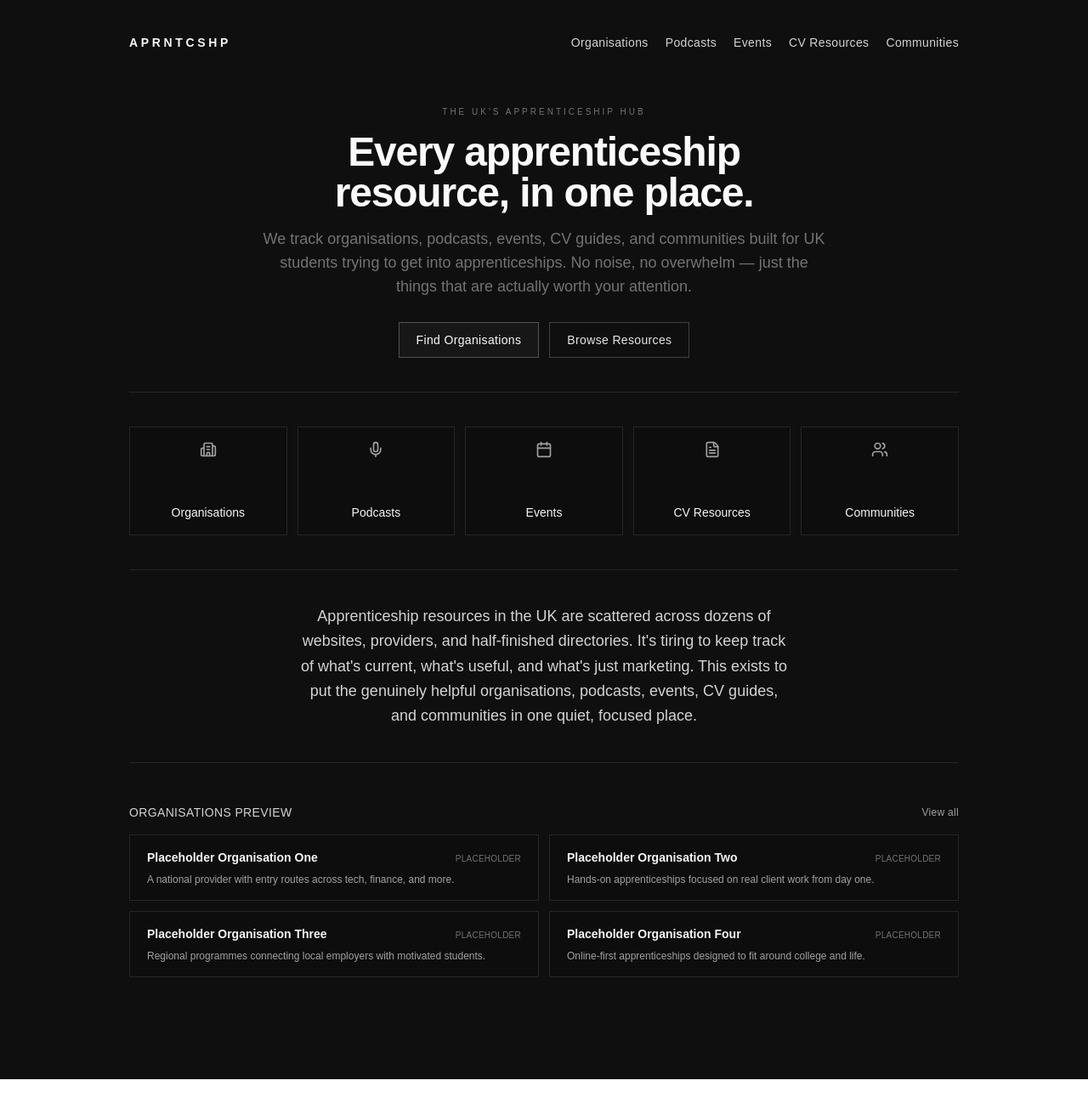
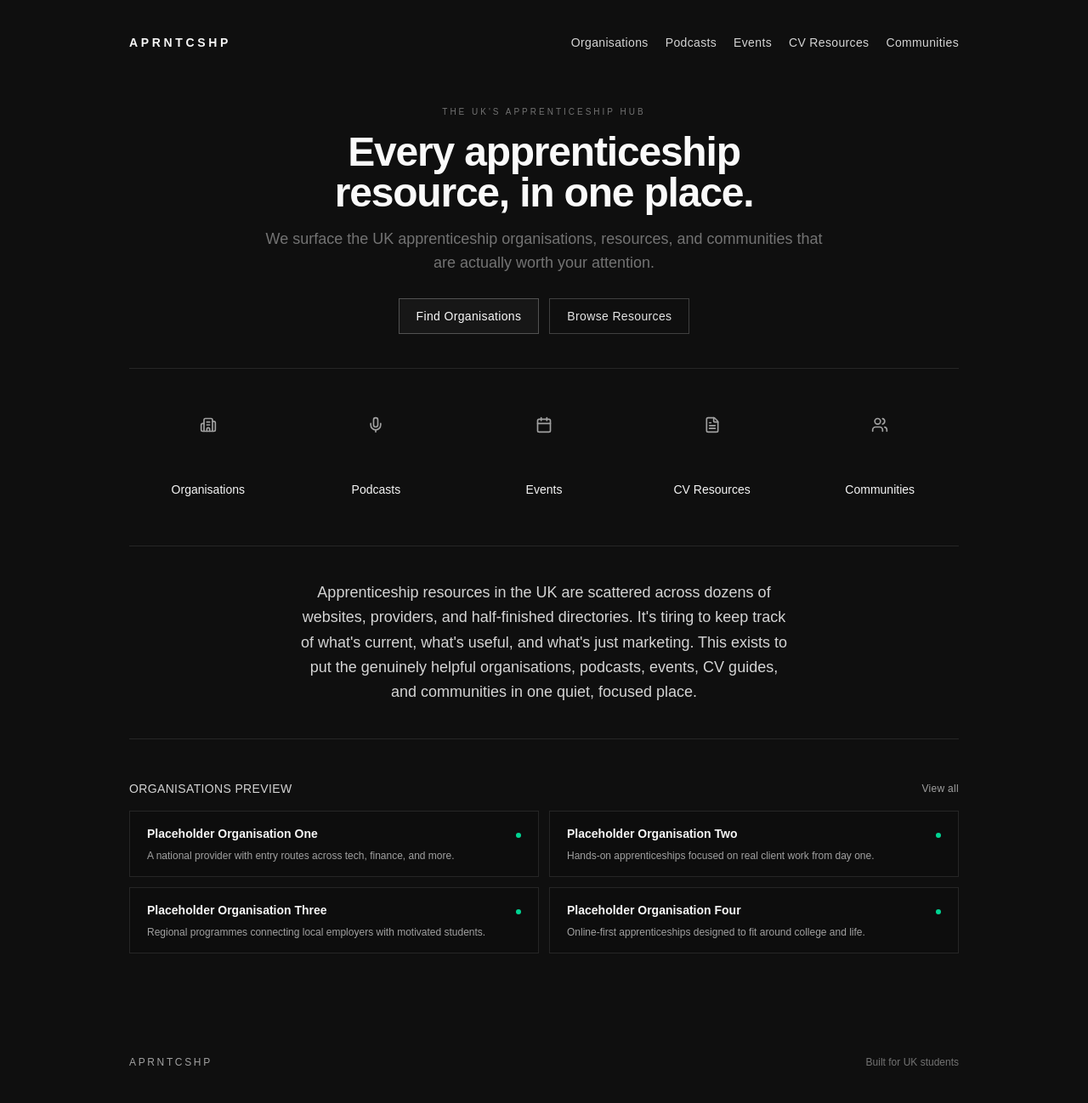
Before and after one commit to NishantBrahmbhatt/aprntcshp, a Next.js app: page / in a window 1280 px wide. Shown: the whole page at 85% size. Before the commit the page ends 1270 px from the top, so only its background shows below. Built offline with nearby package versions, Linux system fonts and the light colour scheme.

Commit message:
landing page final adjustments

```diff
--- a/app/page.tsx
+++ b/app/page.tsx
@@ -63,10 +63,7 @@ function HeroSection() {
           Every apprenticeship resource, in one place.
         </h1>
         <p className="text-sm sm:text-base md:text-lg text-neutral-500">
-          We track organisations, podcasts, events, CV guides, and communities
-          built for UK students trying to get into apprenticeships. No noise,
-          no overwhelm &mdash; just the things that are actually worth your
-          attention.
+          We surface the UK apprenticeship organisations, resources, and communities that are actually worth your attention.
         </p>
       </div>
       <div className="flex flex-wrap justify-center gap-3">
@@ -88,7 +85,7 @@ function SectionsRow() {
         {sectionTiles.map((tile) => (
           <div
             key={tile.label}
-            className="flex flex-col items-center justify-between border border-neutral-800 bg-neutral-950/40 px-3 py-4 text-xs sm:text-sm text-neutral-200 min-h-32"
+            className="flex flex-col items-center justify-between px-3 py-4 text-xs sm:text-sm text-neutral-200 min-h-32 transition-colors hover:bg-neutral-900/40"
           >
             <tile.Icon
               className="h-5 w-5 text-neutral-400 mb-3"
@@ -141,15 +138,24 @@ function OrganisationsPreview() {
               <h3 className="text-sm font-semibold text-neutral-100">
                 {org.name}
               </h3>
-              <span className="text-[10px] uppercase tracking-wide text-neutral-500">
-                Placeholder
-              </span>
+              <span className="inline-flex h-1.5 w-1.5 rounded-full bg-emerald-400" />
             </div>
             <p className="mt-2 text-xs text-neutral-400">{org.blurb}</p>
           </div>
         ))}
       </div>
     </section>
+  );
+}
+
+function Footer() {
+  return (
+    <footer className="mt-10 flex items-center justify-between text-[11px] sm:text-xs text-neutral-500">
+      <span className="tracking-[0.22em] uppercase text-neutral-400">
+        APRNTCSHP
+      </span>
+      <span>Built for UK students</span>
+    </footer>
   );
 }
 
@@ -167,6 +173,7 @@ export default function Home() {
           <SectionDivider />
           <OrganisationsPreview />
         </div>
+        <Footer />
       </main>
     </div>
   );
```
